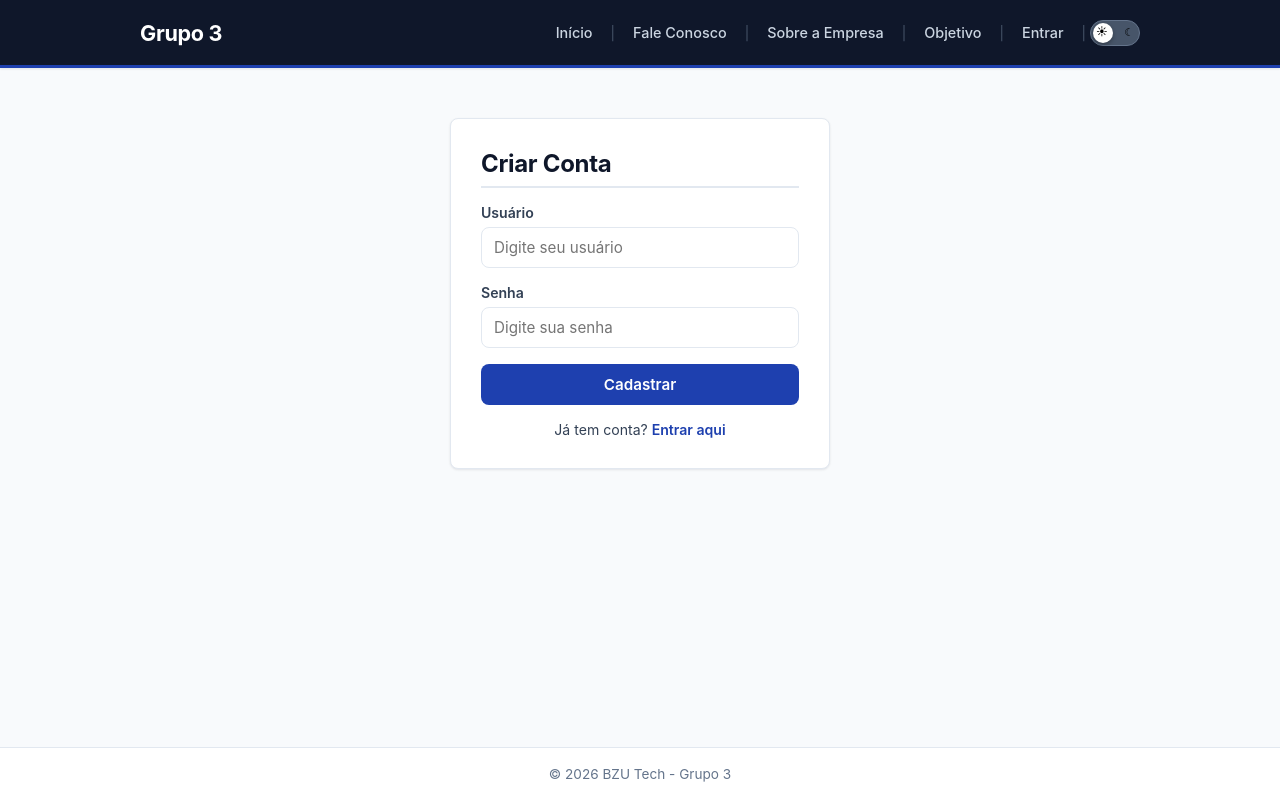
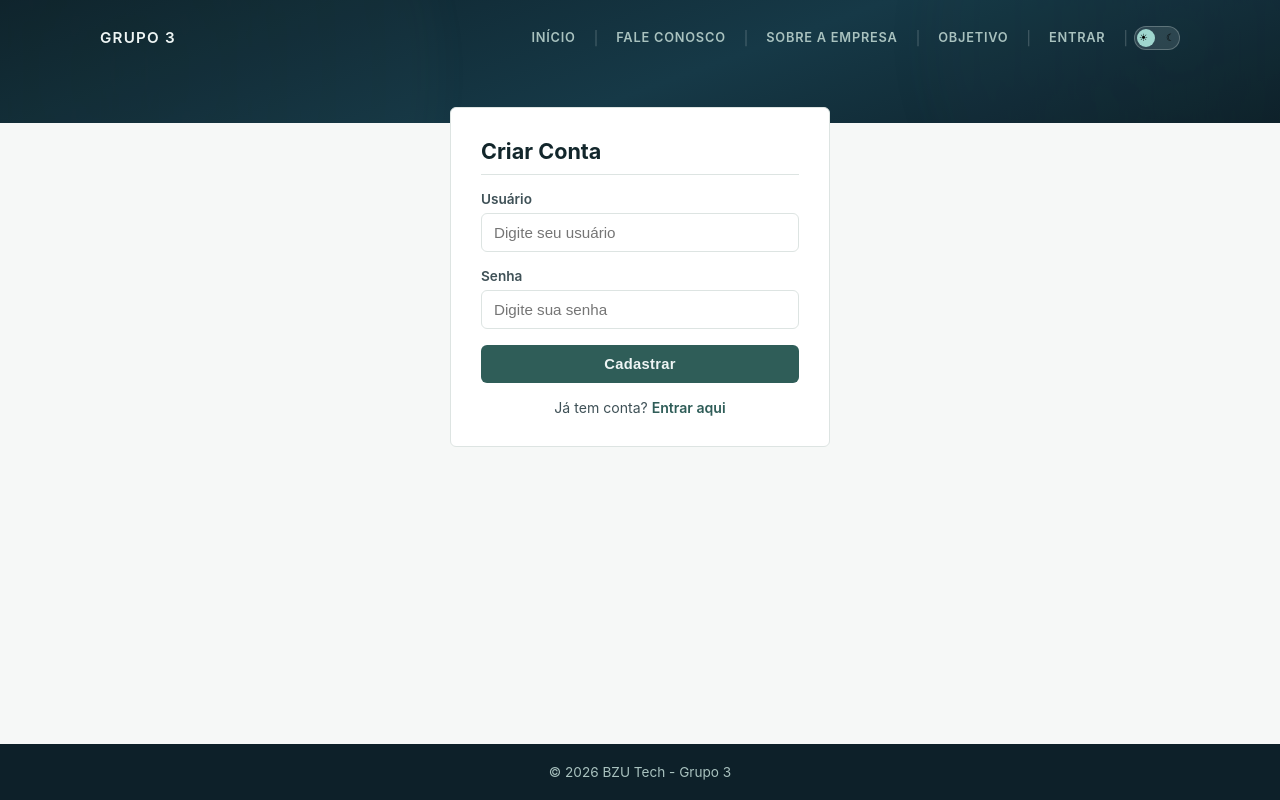
Before and after one commit to biavieiraa/django_fds, a Django app: page /forum/register/ in a window 1280 px wide. Run offline with Django 5.2, Linux system fonts and the light colour scheme.

Commit message:
Mudança na paleta do site

```diff
--- a/forum/static/css/style.css
+++ b/forum/static/css/style.css
@@ -1,54 +1,36 @@
-/* ==========================================================================
-   Variáveis Globais - Paleta Azul Corporativo (Modo Claro)
-   ========================================================================== */
 :root {
-    --primary-blue: #1e40af;
-    --primary-dark: #0f172a;
-    --primary-light: #eff6ff;
-    --accent-blue: #2563eb;
-    --bg-body: #f8fafc;
-    --card-bg: #ffffff;
-    --text-primary: #0f172a;
-    --text-secondary: #334155;
-    --text-muted: #64748b;
-    --border-color: #e2e8f0;
-    --shadow-sm: 0 1px 3px rgba(15, 23, 42, 0.06), 0 1px 2px rgba(15, 23, 42, 0.04);
-    --shadow-md: 0 4px 12px rgba(15, 23, 42, 0.07);
-    --shadow-lg: 0 10px 25px rgba(15, 23, 42, 0.1);
-    --radius: 8px;
-    --transition: all 0.2s ease-in-out;
+    --ink-deep:      #0d2029;
+    --ink-mid:       #163947;
+    --teal-accent:   #6cb8ac;
+    --teal-soft:     #9fd6ce;
+    --teal-deep:     #2f5d58;
+    --paper:         #f6f8f7;
+    --card-bg:       #ffffff;
+    --text-dark:     #12262b;
+    --text-secondary:#3f5157;
+    --text-muted:    #6b7c80;
+    --text-on-dark:  #eef5f4;
+    --text-on-dark-muted: #a9c2bf;
+    --border-color:  #dde4e2;
+    --radius:        6px;
+    --transition:    all 0.2s ease-in-out;
 }
 
-/* ==========================================================================
-   Modo Escuro (Dark Mode)
-   ========================================================================== */
 [data-theme="dark"] {
-    --primary-blue: #3b82f6;
-    --primary-dark: #020617;
-    --primary-light: #1e293b;
-    --accent-blue: #60a5fa;
-    --bg-body: #0f172a;
-    --card-bg: #1e293b;
-    --text-primary: #f8fafc;
-    --text-secondary: #cbd5e1;
-    --text-muted: #94a3b8;
-    --border-color: #334155;
-    --shadow-sm: 0 1px 3px rgba(0, 0, 0, 0.4);
-    --shadow-md: 0 4px 12px rgba(0, 0, 0, 0.5);
-    --shadow-lg: 0 10px 25px rgba(0, 0, 0, 0.6);
+    --paper:         #0d1b21;
+    --card-bg:       #132a32;
+    --text-dark:     #eef5f4;
+    --text-secondary:#c3d3d1;
+    --text-muted:    #8ea3a1;
+    --border-color:  #24434c;
 }
 
-/* Reset básico e tipografia */
-* {
-    margin: 0;
-    padding: 0;
-    box-sizing: border-box;
-    font-family: -apple-system, BlinkMacSystemFont, 'Segoe UI', Roboto, 'Helvetica Neue', Arial, sans-serif;
-}
+* { margin:0; padding:0; box-sizing:border-box; }
 
 body {
-    background-color: var(--bg-body);
-    color: var(--text-primary);
+    font-family: 'Manrope', -apple-system, BlinkMacSystemFont, 'Segoe UI', sans-serif;
+    background-color: var(--paper);
+    color: var(--text-dark);
     min-height: 100vh;
     display: flex;
     flex-direction: column;
@@ -56,22 +38,47 @@ body {
     transition: background-color 0.3s ease, color 0.3s ease;
 }
 
-/* ==========================================================================
-   Cabeçalho (Header & Nav)
-   ========================================================================== */
 .header {
-    background-color: var(--primary-dark);
-    color: #ffffff;
-    padding: 16px 24px;
-    border-bottom: 3px solid var(--primary-blue);
-    box-shadow: var(--shadow-sm);
-    position: sticky;
-    top: 0;
-    z-index: 100;
+    position: relative;
+    overflow: hidden;
+    background: linear-gradient(160deg, var(--ink-deep) 0%, var(--ink-mid) 55%, var(--ink-deep) 100%);
+    color: var(--text-on-dark);
+    padding: 22px 28px 70px;
+    isolation: isolate;
+}
+
+.header::before,
+.header::after {
+    content: "";
+    position: absolute;
+    z-index: -1;
+    border-radius: 50%;
+    filter: blur(18px);
+}
+.header::before {
+    width: 620px; height: 620px;
+    left: -180px; bottom: -260px;
+    background:
+        repeating-radial-gradient(circle at 50% 50%,
+            transparent 0 22px,
+            rgba(159, 214, 206, 0.16) 22px 26px,
+            transparent 26px 46px,
+            rgba(111, 179, 168, 0.14) 46px 50px);
+}
+.header::after {
+    width: 520px; height: 520px;
+    right: -160px; top: -220px;
+    background:
+        repeating-radial-gradient(circle at 50% 50%,
+            transparent 0 18px,
+            rgba(111, 179, 168, 0.18) 18px 21px,
+            transparent 21px 38px,
+            rgba(13, 32, 41, 0.5) 38px 41px);
 }
 
 .header-container {
-    max-width: 1000px;
+    position: relative;
+    max-width: 1080px;
     margin: 0 auto;
     display: flex;
     justify-content: space-between;
@@ -81,120 +88,111 @@ body {
 }
 
 .header h1 {
-    font-size: 1.35rem;
-    font-weight: 700;
-    letter-spacing: -0.3px;
-    color: #ffffff;
+    font-size: 0.95rem;
+    font-weight: 600;
+    letter-spacing: 0.08em;
+    text-transform: uppercase;
+    color: var(--text-on-dark);
 }
 
-.nav {
-    display: flex;
-    align-items: center;
-    gap: 4px;
+.hero-title {
+    position: relative;
+    max-width: 1080px;
+    margin: 40px auto 0;
+    padding: 0 28px;
+    font-size: clamp(2.2rem, 5vw, 3.4rem);
+    font-weight: 300;
+    line-height: 1.15;
+    color: var(--text-on-dark);
 }
 
+.nav { display: flex; align-items: center; gap: 6px; }
+
 .nav a {
-    color: #cbd5e1;
+    color: var(--text-on-dark-muted);
     text-decoration: none;
-    padding: 8px 14px;
-    font-size: 0.9rem;
-    font-weight: 500;
+    padding: 8px 12px;
+    font-size: 0.8rem;
+    font-weight: 600;
+    letter-spacing: 0.06em;
+    text-transform: uppercase;
     border-radius: var(--radius);
     transition: var(--transition);
 }
 
-.nav a:hover {
-    color: #ffffff;
-    background-color: rgba(255, 255, 255, 0.08);
+.nav a:hover { color: var(--text-on-dark); }
+
+.nav a.active,
+.nav a[aria-current="page"] {
+    color: var(--text-on-dark);
+    position: relative;
+}
+.nav a.active::after {
+    content: "";
+    position: absolute;
+    left: 12px; right: 12px; bottom: 3px;
+    height: 2px;
+    background: var(--teal-soft);
 }
 
 .nav span.separator {
-    color: #475569;
+    color: rgba(238, 245, 244, 0.25);
     font-size: 0.85rem;
     user-select: none;
 }
 
-/* ==========================================================================
-   Switch Deslizante (Modo Escuro / Claro)
-   ========================================================================== */
 .theme-switch {
     position: relative;
-    width: 50px;
-    height: 26px;
-    background-color: #475569;
-    border: 1px solid #64748b;
+    width: 46px; height: 24px;
+    background-color: rgba(238, 245, 244, 0.12);
+    border: 1px solid rgba(238, 245, 244, 0.25);
     border-radius: 20px;
-    padding: 0 5px;
+    padding: 0 4px;
     cursor: pointer;
     display: inline-flex;
     align-items: center;
     justify-content: space-between;
-    transition: background-color 0.3s ease, border-color 0.3s ease;
+    transition: var(--transition);
     outline: none;
 }
+.theme-switch .switch-icon { font-size: 10px; line-height: 1; z-index: 1; }
+.theme-switch .switch-ball {
+    position: absolute; top: 2px; left: 2px;
+    width: 18px; height: 18px;
+    border-radius: 50%;
+    background-color: var(--teal-soft);
+    transition: transform 0.3s cubic-bezier(0.4,0,0.2,1);
+}
+[data-theme="dark"] .theme-switch .switch-ball { transform: translateX(22px); }
 
-.theme-switch .switch-icon {
-    font-size: 11px;
-    user-select: none;
-    line-height: 1;
-    z-index: 1;
-}
-
-.theme-switch .switch-ball {
-    position: absolute;
-    top: 2px;
-    left: 2px;
-    width: 20px;
-    height: 20px;
-    border-radius: 50%;
-    background-color: #ffffff;
-    box-shadow: 0 2px 4px rgba(0, 0, 0, 0.3);
-    transition: transform 0.3s cubic-bezier(0.4, 0, 0.2, 1);
-}
-
-/* Estado Ativado (Modo Escuro) */
-[data-theme="dark"] .theme-switch {
-    background-color: #2563eb;
-    border-color: #3b82f6;
-}
-
-[data-theme="dark"] .theme-switch .switch-ball {
-    transform: translateX(24px);
-}
-
-/* Botão de Logout */
-.logout-form {
-    display: inline-flex;
-    align-items: center;
-}
-
+.logout-form { display: inline-flex; align-items: center; }
 .btn-logout {
-    background-color: transparent;
-    border: 1px solid #475569;
-    color: #e2e8f0;
-    padding: 6px 14px;
+    background: transparent;
+    border: 1px solid rgba(238, 245, 244, 0.3);
+    color: var(--text-on-dark-muted);
+    padding: 6px 13px;
     border-radius: var(--radius);
-    font-weight: 500;
-    font-size: 0.85rem;
+    font-weight: 600;
+    font-size: 0.78rem;
+    letter-spacing: 0.04em;
+    text-transform: uppercase;
     cursor: pointer;
     transition: var(--transition);
 }
-
 .btn-logout:hover {
-    background-color: #991b1b;
-    border-color: #991b1b;
-    color: #ffffff;
+    background-color: rgba(238, 245, 244, 0.08);
+    border-color: rgba(238, 245, 244, 0.5);
+    color: var(--text-on-dark);
 }
 
-/* ==========================================================================
-   Container Principal & Cards
-   ========================================================================== */
 .container {
-    max-width: 1000px;
+    max-width: 1080px;
     width: 100%;
-    margin: 30px auto;
-    padding: 0 20px;
+    margin: -36px auto 0;
+    padding: 0 28px 40px;
     flex: 1;
+    position: relative;
+    z-index: 1;
 }
 
 .card {
@@ -202,22 +200,17 @@ body {
     border-radius: var(--radius);
     padding: 30px;
     border: 1px solid var(--border-color);
-    box-shadow: var(--shadow-sm);
     transition: var(--transition);
 }
-
-.card:hover {
-    box-shadow: var(--shadow-md);
-}
+.card:hover { border-color: var(--teal-accent); }
 
 .card h2 {
     margin-bottom: 16px;
-    color: var(--text-primary);
-    font-size: 1.5rem;
+    color: var(--text-dark);
+    font-size: 1.35rem;
     font-weight: 700;
-    letter-spacing: -0.3px;
-    border-bottom: 2px solid var(--border-color);
-    padding-bottom: 8px;
+    border-bottom: 1px solid var(--border-color);
+    padding-bottom: 10px;
 }
 
 .text-content p {
@@ -227,30 +220,13 @@ body {
     font-size: 0.98rem;
 }
 
-/* ==========================================================================
-   Formulários (Login, Registro e Feedback)
-   ========================================================================== */
-.login-wrapper {
-    display: flex;
-    justify-content: center;
-    margin-top: 20px;
-}
+.login-wrapper { display: flex; justify-content: center; margin-top: 20px; }
+.login-card { width: 100%; max-width: 380px; }
 
-.login-card {
-    width: 100%;
-    max-width: 380px;
-}
-
-.form-group {
-    margin-bottom: 16px;
-}
-
+.form-group { margin-bottom: 16px; }
 .form-group label {
-    display: block;
-    margin-bottom: 6px;
-    font-weight: 600;
-    color: var(--text-secondary);
-    font-size: 0.88rem;
+    display: block; margin-bottom: 6px;
+    font-weight: 600; color: var(--text-secondary); font-size: 0.85rem;
 }
 
 .form-control {
@@ -259,81 +235,52 @@ body {
     border: 1px solid var(--border-color);
     border-radius: var(--radius);
     font-size: 0.95rem;
-    color: var(--text-primary);
+    color: var(--text-dark);
     background-color: var(--card-bg);
     transition: var(--transition);
 }
-
 .form-control:focus {
     outline: none;
-    border-color: var(--primary-blue);
-    box-shadow: 0 0 0 3px rgba(30, 64, 175, 0.2);
+    border-color: var(--teal-accent);
+    box-shadow: 0 0 0 3px rgba(108, 184, 172, 0.18);
 }
 
-textarea.form-control {
-    resize: vertical;
-    min-height: 100px;
-}
+textarea.form-control { resize: vertical; min-height: 100px; }
 
-/* Botão Principal */
 .btn-primary {
     width: 100%;
-    background-color: var(--primary-blue);
-    color: #ffffff;
+    background-color: var(--teal-deep);
+    color: var(--text-on-dark);
     padding: 11px 16px;
     border: none;
     border-radius: var(--radius);
-    font-size: 0.95rem;
+    font-size: 0.92rem;
     font-weight: 600;
+    letter-spacing: 0.02em;
     cursor: pointer;
     transition: var(--transition);
 }
-
-.btn-primary:hover {
-    background-color: var(--accent-blue);
-}
-
-.btn-primary:active {
-    background-color: var(--primary-blue);
-}
+.btn-primary:hover { background-color: var(--teal-accent); color: var(--ink-deep); }
+.btn-primary:active { background-color: var(--teal-deep); }
 
 .error-message {
-    background-color: #fef2f2;
-    border: 1px solid #fecaca;
-    color: #991b1b;
+    background-color: #fdf1f0;
+    border: 1px solid #f2c9c4;
+    color: #9a3b2e;
     padding: 10px 12px;
     border-radius: var(--radius);
     margin-bottom: 16px;
     font-size: 0.88rem;
     font-weight: 500;
 }
-
 [data-theme="dark"] .error-message {
-    background-color: #450a0a;
-    border-color: #7f1d1d;
-    color: #fca5a5;
+    background-color: #35201d; border-color: #6b3a32; color: #eab3a9;
 }
 
-.switch-link {
-    text-align: center;
-    margin-top: 16px;
-    font-size: 0.88rem;
-    color: var(--text-secondary);
-}
+.switch-link { text-align: center; margin-top: 16px; font-size: 0.88rem; color: var(--text-secondary); }
+.switch-link a { color: var(--teal-deep); font-weight: 600; text-decoration: none; }
+.switch-link a:hover { text-decoration: underline; }
 
-.switch-link a {
-    color: var(--primary-blue);
-    font-weight: 600;
-    text-decoration: none;
-}
-
-.switch-link a:hover {
-    text-decoration: underline;
-}
-
-/* ==========================================================================
-   Grid dos Integrantes
-   ========================================================================== */
 .team-grid {
     display: grid;
     grid-template-columns: repeat(auto-fit, minmax(220px, 1fr));
@@ -347,91 +294,37 @@ textarea.form-control {
     border-radius: var(--radius);
     padding: 20px;
     text-align: left;
-    box-shadow: var(--shadow-sm);
     transition: var(--transition);
-    border-top: 3px solid var(--primary-blue);
+    border-top: 3px solid var(--teal-accent);
 }
+.team-card:hover { border-top-color: var(--teal-deep); }
+.team-card h3 { font-size: 1.05rem; color: var(--text-dark); margin-bottom: 4px; font-weight: 700; }
+.team-card p { font-size: 0.88rem; color: var(--text-muted); }
 
-.team-card:hover {
-    box-shadow: var(--shadow-md);
-    border-color: var(--border-color);
-    border-top-color: var(--accent-blue);
-}
-
-.team-card h3 {
-    font-size: 1.05rem;
-    color: var(--text-primary);
-    margin-bottom: 4px;
-    font-weight: 700;
-}
-
-.team-card p {
-    font-size: 0.88rem;
-    color: var(--text-secondary);
-}
-
-/* ==========================================================================
-   Área de Feedbacks (Fale Conosco)
-   ========================================================================== */
-.feedback-form {
-    margin-top: 16px;
-}
-
-.feedback-list {
-    margin-top: 20px;
-    display: flex;
-    flex-direction: column;
-    gap: 12px;
-}
+.feedback-form { margin-top: 16px; }
+.feedback-list { margin-top: 20px; display: flex; flex-direction: column; gap: 12px; }
 
 .feedback-item {
     background: var(--card-bg);
     border: 1px solid var(--border-color);
-    border-left: 3px solid var(--primary-blue);
+    border-left: 3px solid var(--teal-accent);
     border-radius: var(--radius);
     padding: 16px 18px;
-    box-shadow: var(--shadow-sm);
     transition: var(--transition);
 }
+.feedback-item:hover { border-left-color: var(--teal-deep); }
 
-.feedback-item:hover {
-    box-shadow: var(--shadow-md);
-}
+.feedback-header { display: flex; justify-content: space-between; align-items: center; margin-bottom: 8px; }
+.feedback-header strong { color: var(--text-dark); font-size: 0.95rem; font-weight: 600; }
+.feedback-date { font-size: 0.8rem; color: var(--text-muted); }
+.feedback-text { color: var(--text-secondary); line-height: 1.55; word-break: break-word; font-size: 0.92rem; }
 
-.feedback-header {
-    display: flex;
-    justify-content: space-between;
-    align-items: center;
-    margin-bottom: 8px;
-}
-
-.feedback-header strong {
-    color: var(--text-primary);
-    font-size: 0.95rem;
-    font-weight: 600;
-}
-
-.feedback-date {
-    font-size: 0.8rem;
-    color: var(--text-muted);
-}
-
-.feedback-text {
-    color: var(--text-secondary);
-    line-height: 1.55;
-    word-break: break-word;
-    font-size: 0.92rem;
-}
-
-/* ==========================================================================
-   Rodapé
-   ========================================================================== */
 footer {
     text-align: center;
-    padding: 18px;
+    padding: 20px;
     color: var(--text-muted);
     font-size: 0.85rem;
-    background: var(--card-bg);
-    border-top: 1px solid var(--border-color);
+    background: var(--ink-deep);
+    color: var(--text-on-dark-muted);
     margin-top: auto;
 }
```
